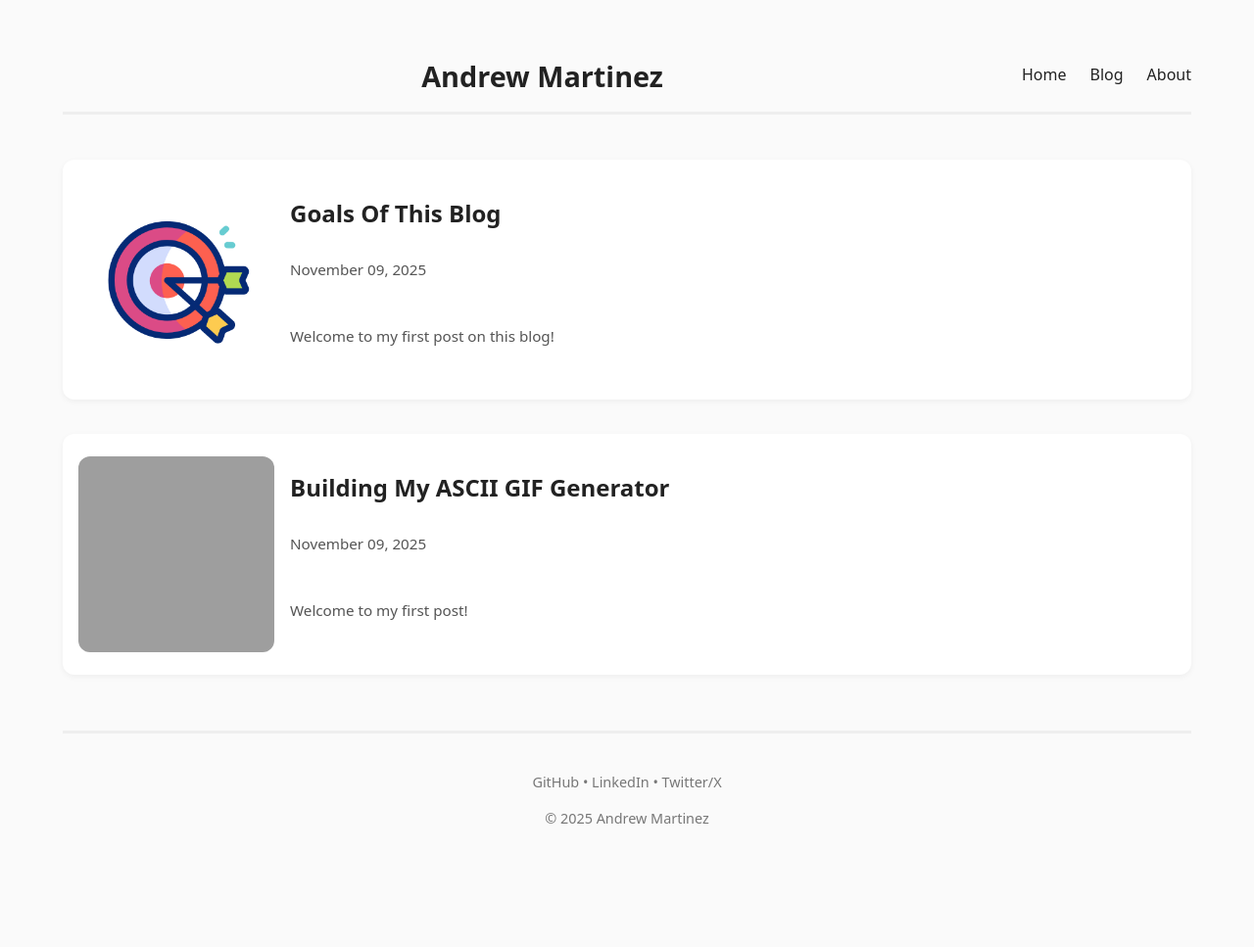
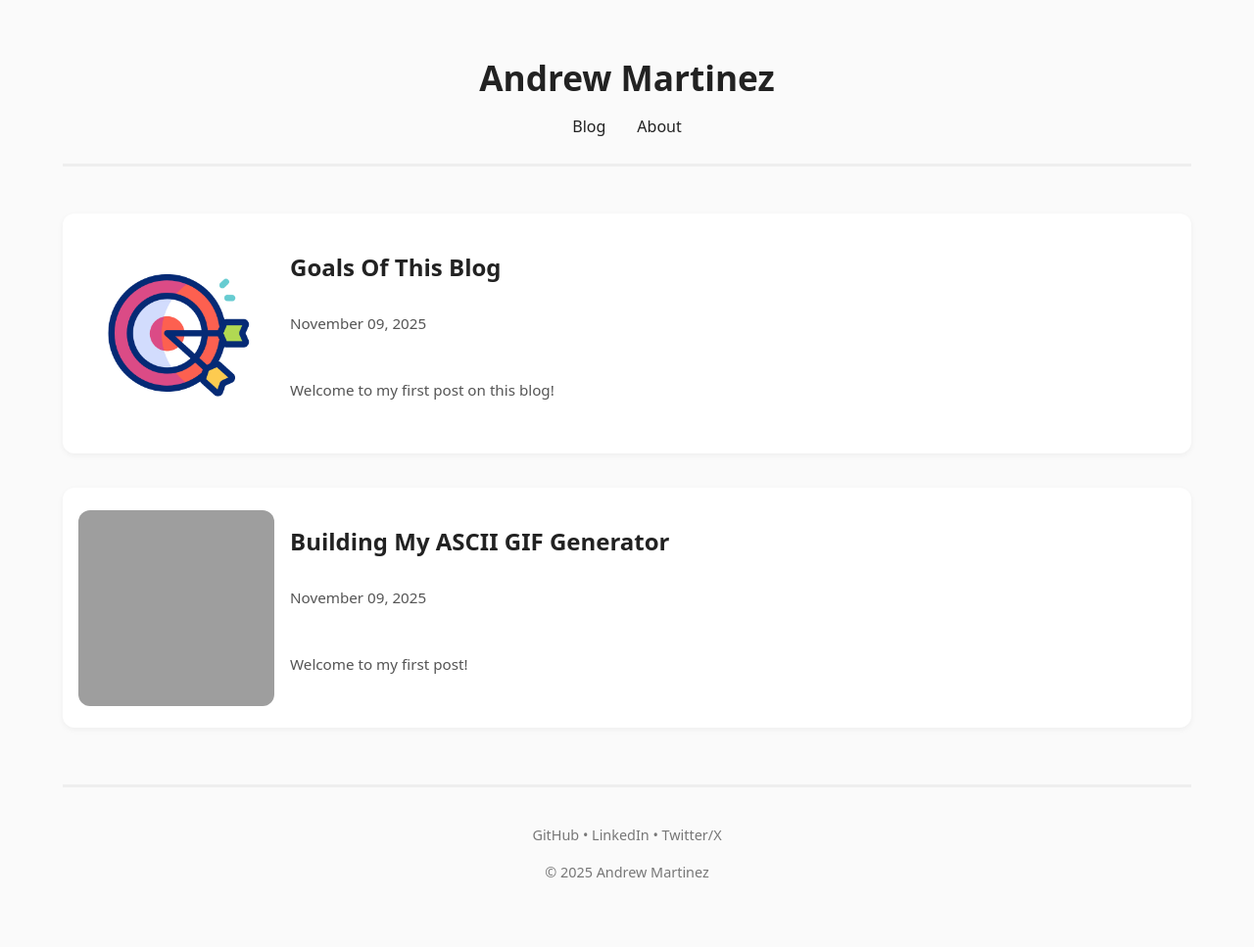
Before and after one commit to AndrewJMart/AndrewJMart.github.io, a Jekyll site: the page built from blog.md, in a window 1280 px wide. Shown: the whole page at 98% size. Built offline with Jekyll 4.4.1, drawn with Linux system fonts in a browser that asks for light colours; before the commit the page ends 913 px from its top, so only the background shows below that; grey boxes are pictures that could not be loaded.

Commit message:
New Banner / Remove Boxes

```diff
--- a/_layouts/default.html
+++ b/_layouts/default.html
@@ -10,7 +10,6 @@
     <header>
       <h1><a href="/">{{ site.title }}</a></h1>
       <nav>
-        <a href="/">Home</a>
         <a href="/blog">Blog</a>
         <a href="/about">About</a>
       </nav>
--- a/assets/style.css
+++ b/assets/style.css
@@ -25,70 +25,47 @@ body {
     width: 90%;
     padding: 5%;
   }
-
-  header {
-    flex-direction: column;
-    align-items: stretch;
-  }
-
-  nav {
-    display: flex;
-    justify-content: center;
-    flex-wrap: nowrap;
-    overflow-x: auto;
-    -webkit-overflow-scrolling: touch;
-    gap: 4%;
-    padding-bottom: 0.5rem;
-  }
-
-  nav a {
-    white-space: nowrap;
-    font-size: 0.9rem;
-  }
 }
 
-/* ----------------- Header & Nav ----------------- */
+/* ----------------- Header ----------------- */
 header {
-  display: flex;
-  justify-content: space-between;
-  align-items: center;
+  text-align: center;
   border-bottom: 0.2rem solid #eee;
-  padding-bottom: 1%;
-  margin-bottom: 4%;
+  padding-bottom: 1.5rem;
+  margin-bottom: 3rem;
 }
 
+/* Title */
 header h1 {
-  flex: 1;
-  text-align: center;
-  margin: 0;
+  font-size: 2.2rem;
+  font-weight: 700;
+  margin: 0 0 0.6rem 0;
 }
 
 header h1 a {
   color: inherit;
   text-decoration: none;
-  font-size: 1.8rem;
-  font-weight: bold;
 }
 
 /* ----------------- Navigation ----------------- */
 nav {
   display: flex;
-  gap: 1.5rem;
-  justify-content: flex-end;
-  align-items: center;
-  flex-wrap: nowrap;
-  overflow-x: auto;
-  -webkit-overflow-scrolling: touch;
+  justify-content: center;
+  gap: 2rem;
 }
 
 nav a {
   color: inherit;
   text-decoration: none;
   font-size: 1rem;
-  transition: none;
+  font-weight: 500;
+  transition: opacity 0.2s ease;
 }
 
-nav a:hover,
+nav a:hover {
+  opacity: 0.7;
+}
+
 nav a:visited,
 nav a:active {
   color: inherit;
@@ -135,8 +112,6 @@ nav a:active {
 .post-info h2 a {
   color: inherit;
   text-decoration: none;
-  background: none;
-  box-shadow: none;
 }
 
 .post-info h2 a:hover,
@@ -144,8 +119,6 @@ nav a:active {
 .post-info h2 a:visited {
   color: inherit;
   text-decoration: none;
-  background: none;
-  box-shadow: none;
 }
 
 .post-info p {
@@ -180,6 +153,11 @@ nav a:active {
     max-width: 90%;
     text-align: center;
   }
+
+  nav {
+    flex-direction: column;
+    gap: 0.5rem;
+  }
 }
 
 /* ----------------- Footer ----------------- */
```
Also changed, not shown: assets/about.png (deleted), assets/blog.png (deleted), assets/home.png (deleted).
